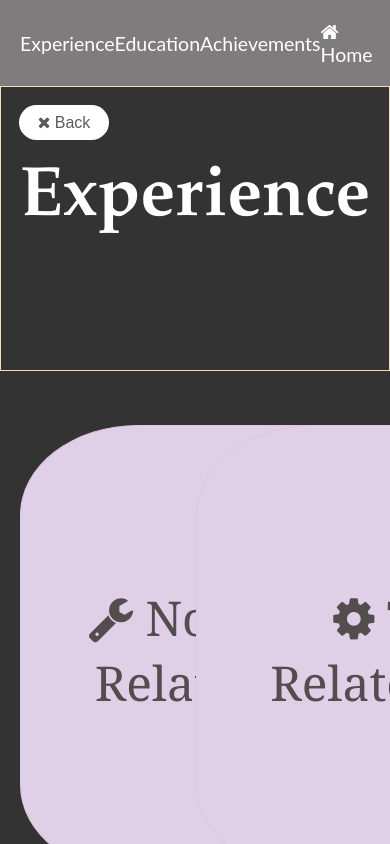
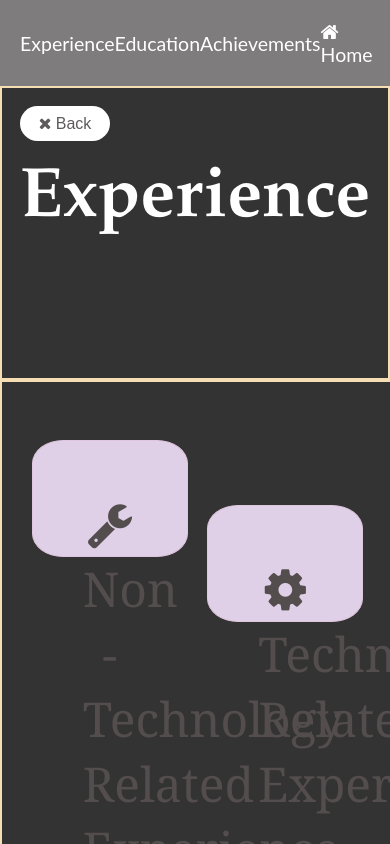
Before and after one commit to gracelimshiern/gracelimshiern.github.io, a plain HTML site: page experience.html in a window 390 px wide. Drawn offline with Linux system fonts and the light colour scheme.

Commit message:
updated responsiveness

```diff
--- a/style.css
+++ b/style.css
@@ -16,10 +16,11 @@ body {
   }
 
 
-  resume {
+resume {
     background-color: rgb(35, 34, 34);
     display: flex;
     flex-wrap: wrap;
+    overflow: auto;
 }
 
   header {
@@ -175,7 +176,10 @@ body {
 } */
 
 #experience-header {
-  border: 1px solid wheat;
+  margin:0 ;
+  border:  2px solid wheat;
+  margin-top: 0;
+  top: 0;
 }
 
 #experience-header h1 {
@@ -183,13 +187,14 @@ body {
   font-size: 70px;
   color: white;
   text-align: center;
-  margin-top: 0;
+  margin-top: 0px;
 }
 
 #experience-content {
   display: flex;
   justify-content: center;
   position: relative;
+  border:  2px solid wheat;
 }
 
 #experience-content p {
@@ -568,8 +573,8 @@ resume {
     cursor: pointer;
     transition: all 0.3s ease-out;
    border-radius: 20%;
-   width: 590px;
-   height: 450px;
+   width: 40vw;
+   height: 30vw;
    font-family: Georgia, serif;
    border: 1px solid rgb(223, 197, 221);
 
```
